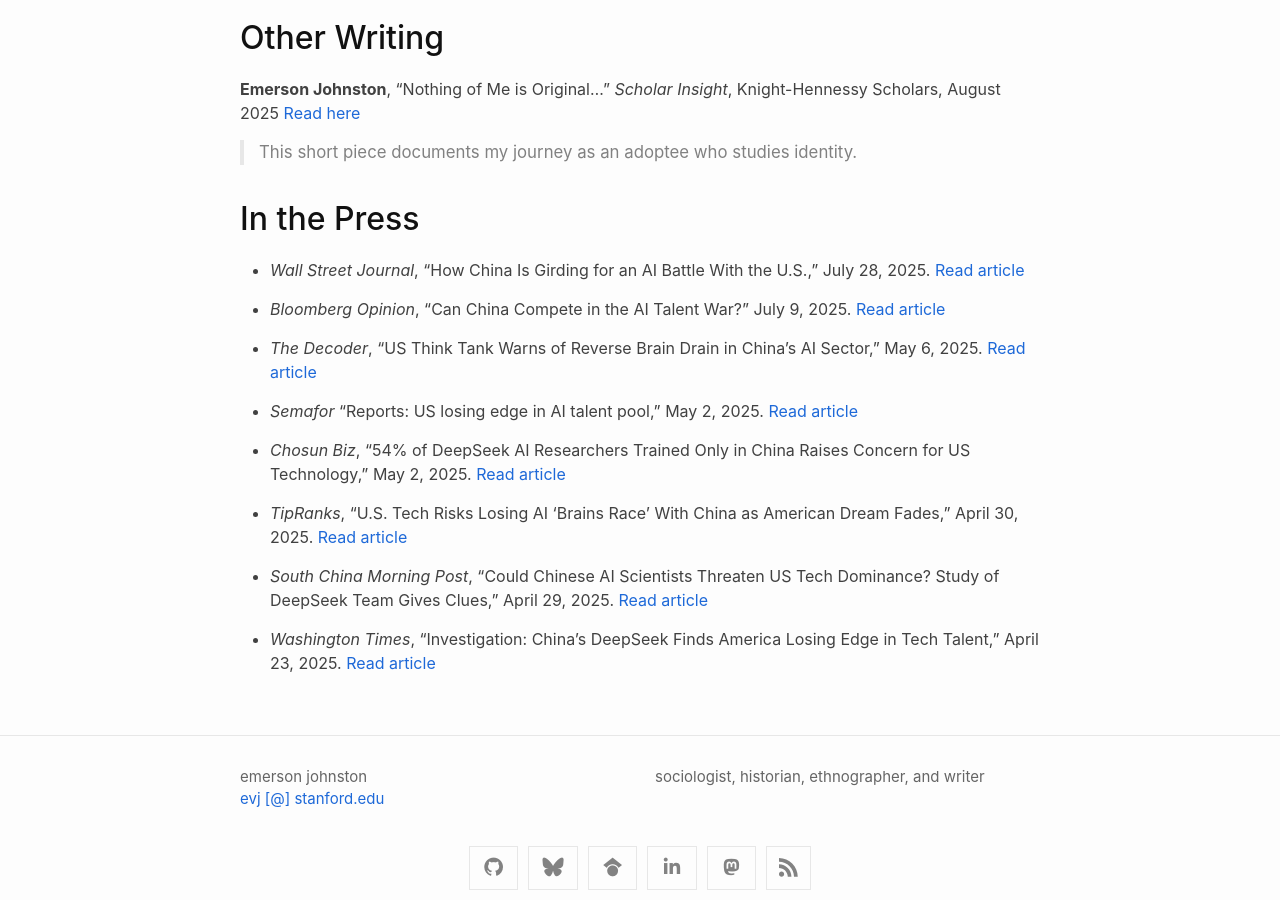
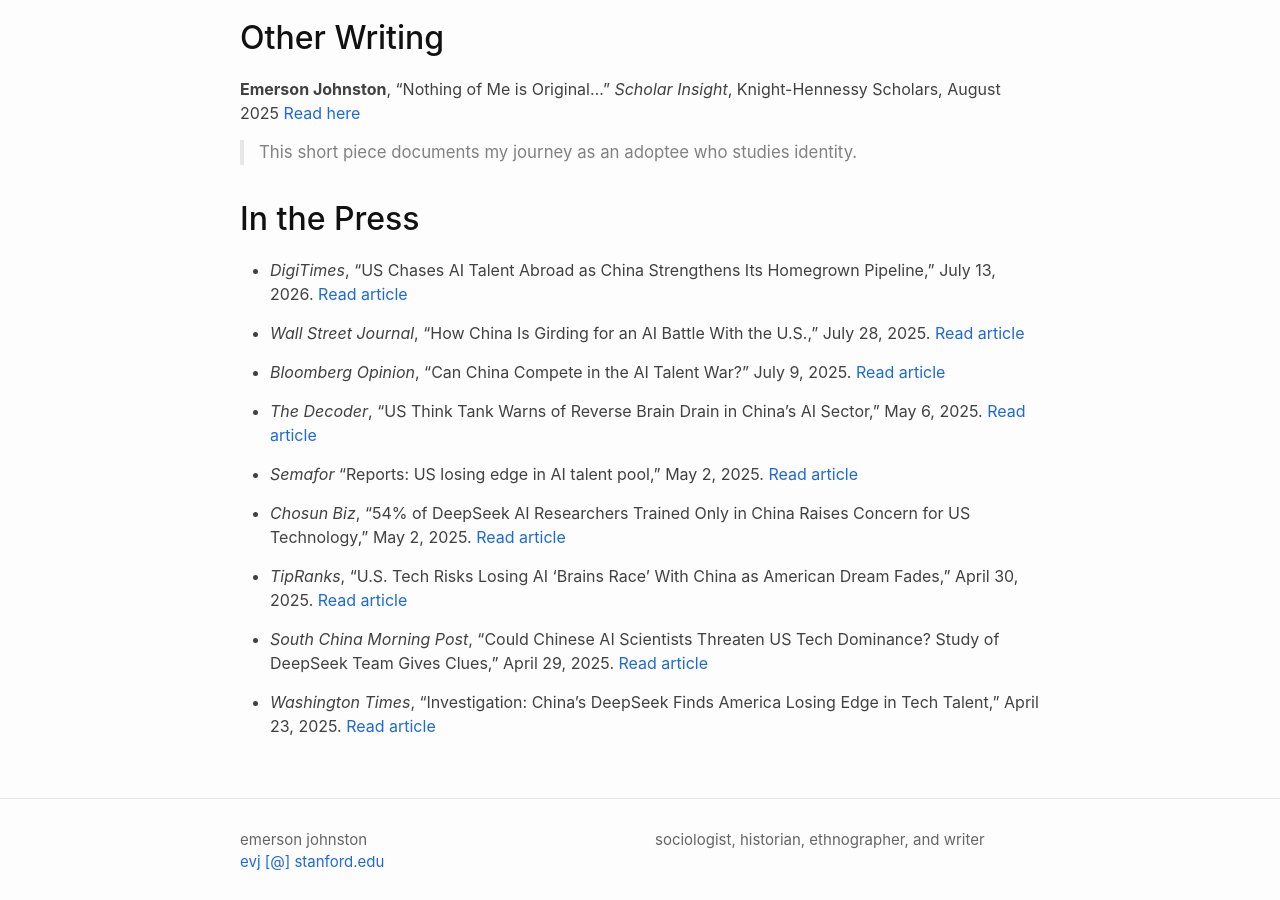
Before and after one commit to evjohnston/evjohnston.github.io, a Jekyll site: the page built from 1publications.md, in a window 1280 px wide and 900 px high, scrolled down 1837 px. Built offline with Jekyll 4.4.1, drawn with Linux system fonts in a browser that asks for light colours.

Commit message:
added a new press article

```diff
--- a/1publications.md
+++ b/1publications.md
@@ -40,6 +40,8 @@
 
 ## In the Press
 
+- *DigiTimes*, “US Chases AI Talent Abroad as China Strengthens Its Homegrown Pipeline,” July 13, 2026. [Read article](https://www.digitimes.com/news/a20260713VL201/talent-deepseek-2025-2026-data.html)
+
 - *Wall Street Journal*, “How China Is Girding for an AI Battle With the U.S.,” July 28, 2025. [Read article](https://www.wsj.com/tech/ai/how-china-is-girding-for-an-ai-battle-with-the-u-s-5b23af51?st=ZekNp)
 
 - *Bloomberg Opinion*, “Can China Compete in the AI Talent War?” July 9, 2025. [Read article](https://www.bloomberg.com/opinion/articles/2025-07-09/can-china-compete-with-the-us-in-the-ai-talent-war)
```
Also changed, not shown: 1 other file.
